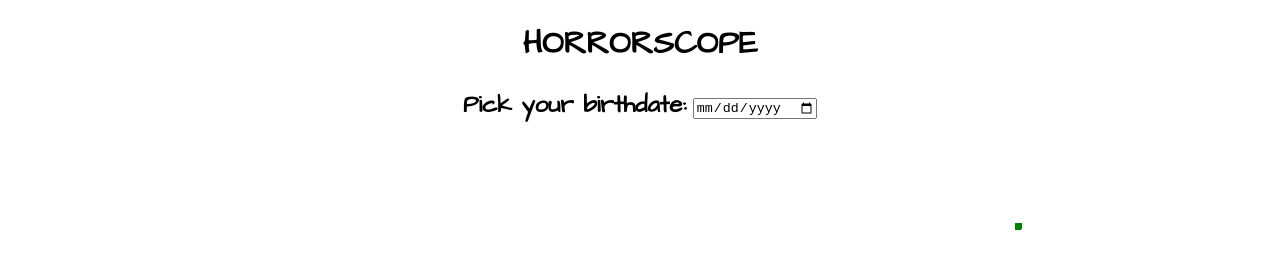
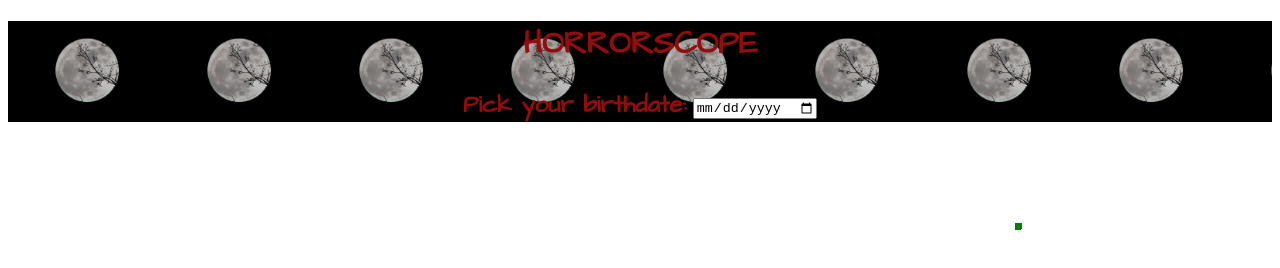
Before and after one commit to aleksmilenkovic/horrorscope, a plain HTML site: page index.html in a window 1280 px wide. Drawn offline with Linux system fonts and the light colour scheme.

Commit message:
background pic upload

```diff
--- a/style.css
+++ b/style.css
@@ -5,9 +5,15 @@ html {
 
 body {
   /* border: 3px dotted red; */
+  /* background-image: url(./pics/david-dibert-Na0BbqKbfAo-unsplash.jpg);
+  background-position: center; */
+  color: #940c0c;
+
 }
 
 header {
+  background-image: url(./pics/david-dibert-Na0BbqKbfAo-unsplash.jpg);
+  background-size: contain;
   margin: 0 auto;
   text-align: center;
 }
```
Also changed, not shown: pics/david-dibert-Na0BbqKbfAo-unsplash.jpg (added).
